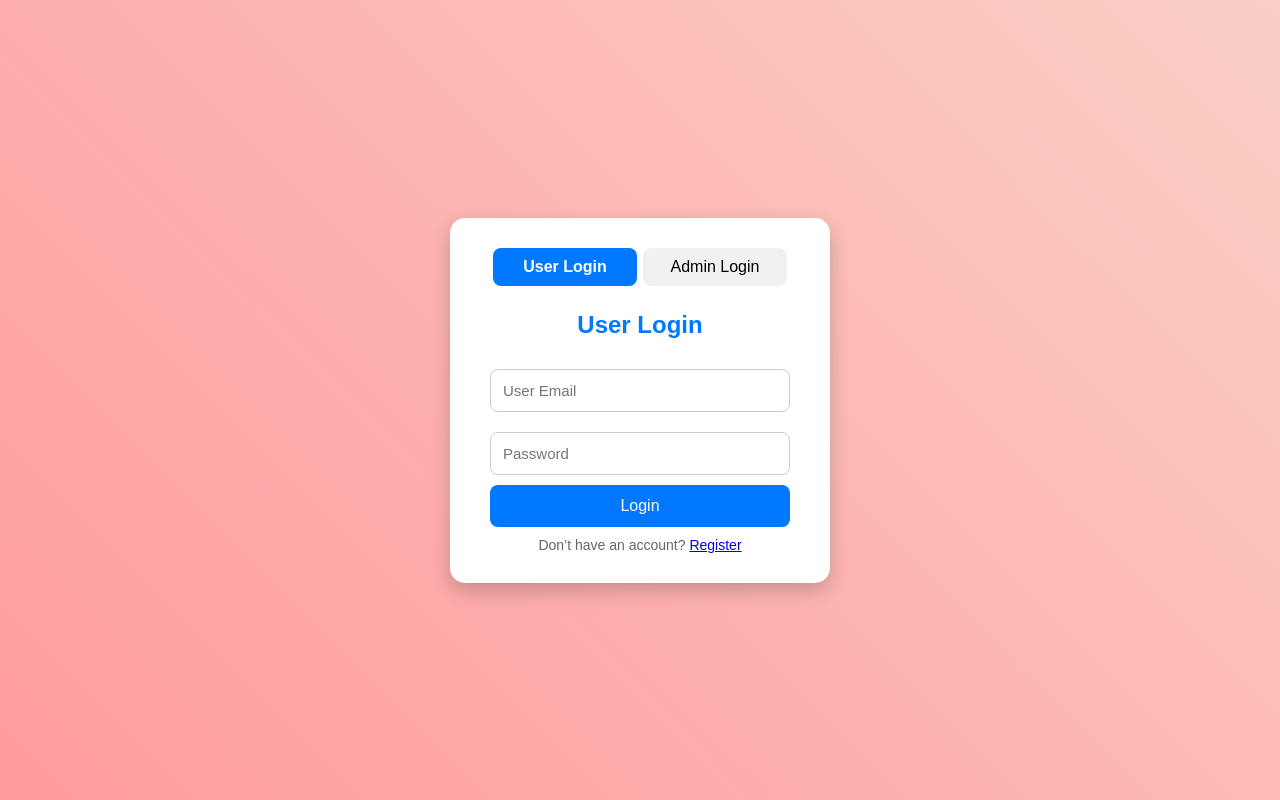
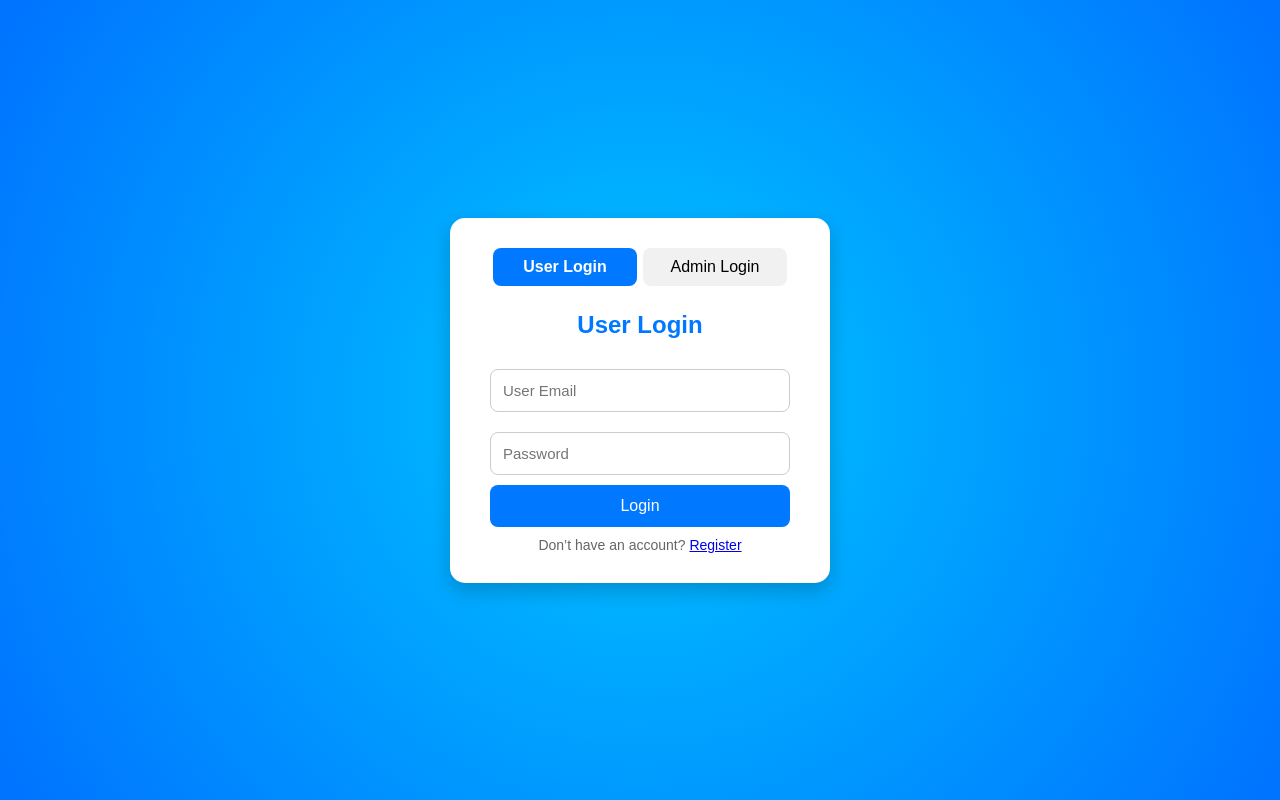
Before and after one commit to urbansolutionschill/UsolutionsChills, a plain HTML site: page login.html in a window 1280 px wide. Drawn offline with Linux system fonts and the light colour scheme.

Commit message:
Update login.html
Signed-off-by: Raju Ali <skforid8486@zohomail.in>

```diff
--- a/login.html
+++ b/login.html
@@ -17,7 +17,7 @@
       justify-content: center;
       align-items: center;
       min-height: 100vh;
-      background: linear-gradient(45deg, #ff9a9e, #fad0c4);
+      background: radial-gradient(circle at center, #00c6ff, #0072ff);
     }
 
     .login-container {
```
